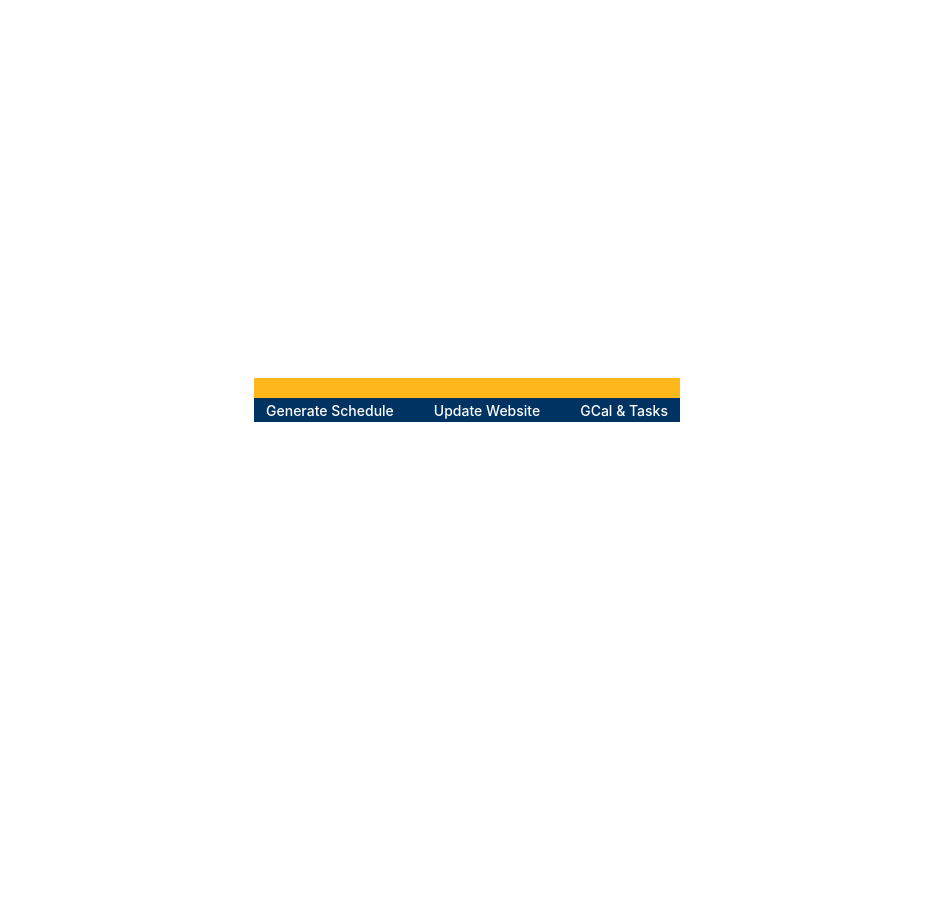
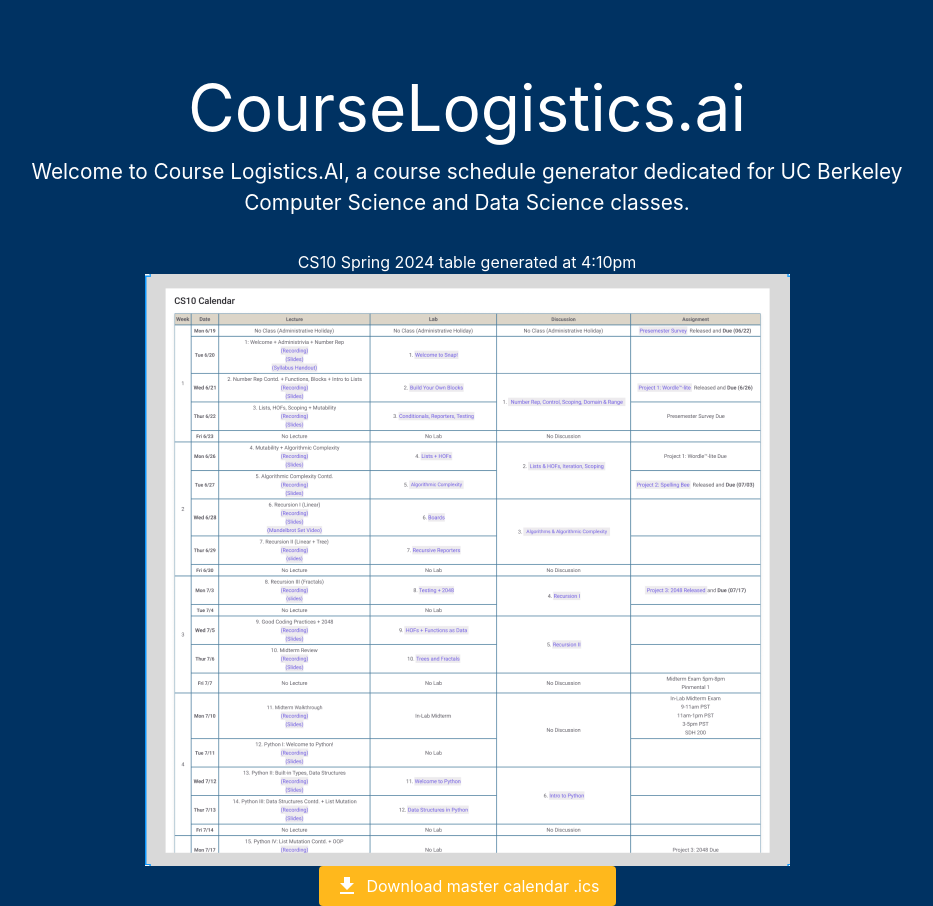
Before and after one commit to Mehul-Gandhi/CourseCraft, a React (Create React App) app in the folder my-app/: page /shared in a window 1280 px wide. Shown: the whole page, without its empty margins (173-1106 px from the left). Before the commit the page ends 800 px from the top, so only its background shows below. Built offline with nearby package versions, Linux system fonts and the light colour scheme.

Commit message:
Change buttons

```diff
--- a/my-app/src/App.js
+++ b/my-app/src/App.js
@@ -3,8 +3,9 @@
 import { BrowserRouter as Router, Routes, Route } from "react-router-dom";
 import HomePage from "./components/HomePage";
 import NavBar from "./components/NavBar";
-import Instructions from "./components/Instructions"
-import CompareSchedule from "./components/schedule/CompareSchedule"
+import Instructions from "./components/Instructions";
+import CompareSchedule from "./components/schedule/CompareSchedule";
+import SharedSchedule from "./components/schedule/SharedSchedule";
 
 
 function App() {
@@ -16,6 +17,7 @@
           <Route path="/help" element={<Instructions />} />
           <Route path="/schedule" element={<CompareSchedule />} />
           {/* <Route path="/taskdoc" element={<TaskDoc />} />  */}
+          <Route path="/shared" element= {<SharedSchedule />} />
 
         </Routes>
       </Router>
--- a/my-app/src/components/buttons/Button.js
+++ b/my-app/src/components/buttons/Button.js
@@ -1,13 +1,15 @@
 import React from 'react';
-import '../../styles/ConfirmButton.css';
 import CheckIcon from '@mui/icons-material/Check';
 
 function Button({ onClick, icon, text }) {
 
   return (
-    <button className="button-container" onClick={ onClick }>
+    <button
+      className="flex items-center justify-center bg-[#FFB81C] text-white px-4 py-2 rounded max-w-xs truncate"
+      onClick={ onClick }
+    >
       {icon}
-      <span className="button-text">{text}</span>
+      <span className="ml-2">{text}</span>
     </button>
   );
 }
--- /dev/null
+++ b/my-app/src/components/schedule/SharedSchedule.js
@@ -0,0 +1,53 @@
+import React, { useState } from 'react';
+import Banner from '../Banner';
+import LoginButton from '../login/LoginButton';
+import LogoutButton from '../login/LogoutButton';
+
+import Button from '../buttons/Button';
+import placeholder from '../../assets/placeholder.png';
+
+import DownloadIcon from '@mui/icons-material/Download';
+
+import { handleLoginSuccess, handleLoginFailure, handleLogout } from '../login/helpers';
+import "../../index.css";
+
+function SharedSchedule() {
+  const [isLoggedIn, setIsLoggedIn] = useState(false);
+  const [isConfirmed, setIsConfirmed] = useState(false);
+  const [userProfile, setUserProfile] = useState(null);
+  const text = "Welcome to Course Logistics.AI, a course\
+   schedule generator dedicated for UC Berkeley Computer\
+    Science and Data Science classes.";
+
+  const handleClick = () => {
+    console.log('Button clicked');
+  };
+  const course = "CS10"; //query from the backend
+  const semester = "Spring 2024";
+  const time = "4:10pm";
+  return (
+    <div className="App">
+      {isLoggedIn ? (
+        <LogoutButton onLogout={() => handleLogout(setIsLoggedIn)} />
+      ) : (
+        <LoginButton
+          onSuccess={(credentialResponse) => handleLoginSuccess(credentialResponse, setIsLoggedIn, setUserProfile)}
+          onFailure={handleLoginFailure}
+          cookiePolicy="single_host_origin"
+        />
+      )}
+
+      <Banner text={text}/>
+      <div className="text-white text-md">{course} {semester} table generated at {time}</div>
+
+      <img src={placeholder} alt="Placeholder 2024" className="mx-auto md:w-75 h-auto"/>
+
+
+      <div className="flex justify-center items-center">
+        <Button onClick={handleClick} icon={<DownloadIcon />} text={"Download master calendar .ics"}/>
+      </div>
+    </div>
+  );
+}
+
+export default SharedSchedule;
```
Also changed, not shown: my-app/src/dist/output.css.
